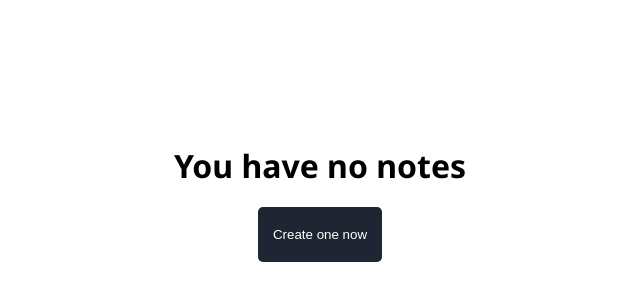
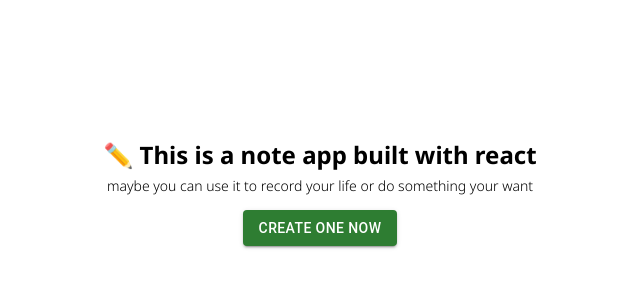
Before and after one commit to destiny5420/note-app, a React app: page / in a window 1280 px wide. Shown: the part 208-508 px from the top of the page, without its empty margins (320-960 px from the left). Built offline with nearby package versions, Linux system fonts and the light colour scheme.

Commit message:
feat: 新增部分 css 檔案

```diff
--- a/src/App.js
+++ b/src/App.js
@@ -1,11 +1,14 @@
 import React, { useEffect, useState } from 'react'
 import './App.scss'
+
+// Plugin
+import Split from 'react-split'
+import { nanoid } from 'nanoid'
 
 // Component
 import Editor from 'components/Editor/index'
 import Sidebar from 'components/Sidebar/index'
-import Split from 'react-split'
-import { nanoid } from 'nanoid'
+import Button from '@mui/material/Button'
 
 function App() {
   const [notes, setNotes] = useState(() => JSON.parse(localStorage.getItem('notes')) || [])
@@ -100,10 +103,17 @@ function App() {
         </Split>
       ) : (
         <div className="c-no-notes">
-          <h1 className="c-title">You have no notes</h1>
-          <button className="c-create-btn pointer" onClick={createNewNote}>
+          <h1 className="c-title">✏️ This is a note app built with react</h1>
+          <h2 className="c-subTitle">
+            maybe you can use it to record your life or do something your want
+          </h2>
+          <Button
+            className="c-create-btn"
+            variant="contained"
+            color="success"
+            onClick={createNewNote}>
             Create one now
-          </button>
+          </Button>
         </div>
       )}
     </main>
--- a/src/App.scss
+++ b/src/App.scss
@@ -11,20 +11,18 @@
   flex-direction: column;
 
   .c-title {
-    margin-bottom: 20px;
+    font-size: 24px;
+    margin: 0;
+  }
+
+  .c-subTitle {
+    margin: 5px 0;
+    font-weight: 300;
+    font-size: 14px;
   }
 
   .c-create-btn {
-    border-radius: 5px;
-    border: 0px solid transparent;
-    background-color: rgb(31, 37, 50);
-    padding: 20px 15px;
-    color: #fff;
-    transition: 0.25s background-color;
-
-    &:hover {
-      background-color: lighten($color: rgb(31, 37, 50), $amount: 10);
-    }
+    margin-top: 10px;
   }
 }
 
```
